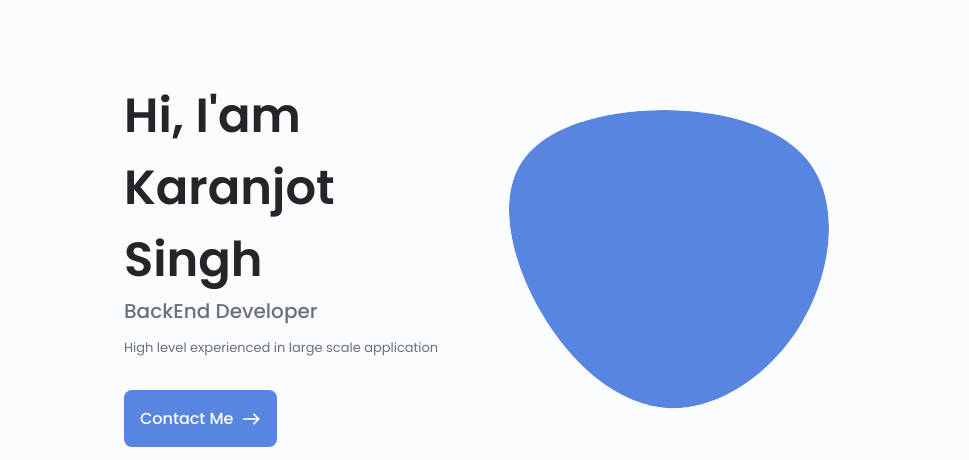
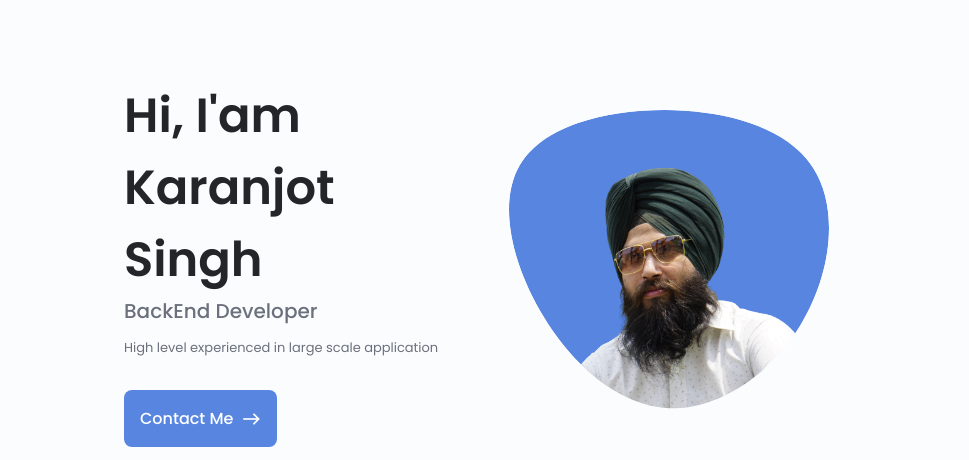
Before and after one commit to KJS1124/kjs, a plain HTML site: page index.html in a window 1280 px wide. Shown: the part 104-564 px from the top of the page, 184-1153 px from the left. Drawn offline with nearby package versions, Linux system fonts and the light colour scheme; the site is published under a folder, as on GitHub Pages, so addresses that start at the root find nothing.

Commit message:
fixed image issue

```diff
--- a/index.html
+++ b/index.html
@@ -99,7 +99,7 @@
                                 165.547 130.807 187.559 100.226 186.353C69.6454 185.297 41.0228 161.023 21.7403
                                 129.362C2.45775 97.8511 -7.48481 59.1033 6.67581 34.5279C20.9871 10.1032 59.7028
                                 -0.149132 97.9666 0.00163737C136.23 0.303176 174.193 10.857 190.312 36.4879Z" />
-                                <image class="home-blob-image" x='-60' y='28' href="/img/mainpic.png" />
+                                <image class="home-blob-image" x='-60' y='28' href="./img/mainpic.png" />
                             </g>
                         </svg>
 
```
